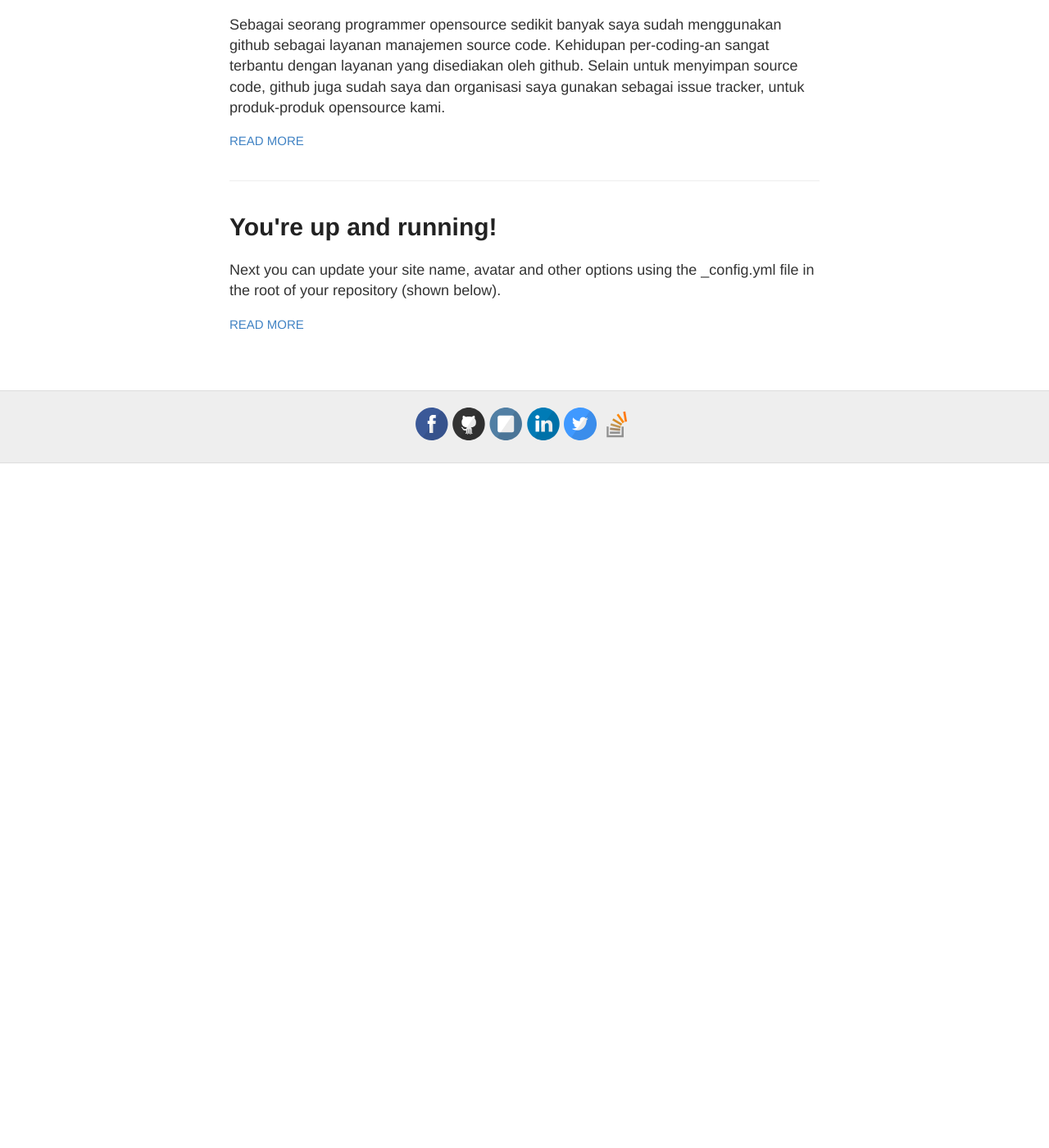
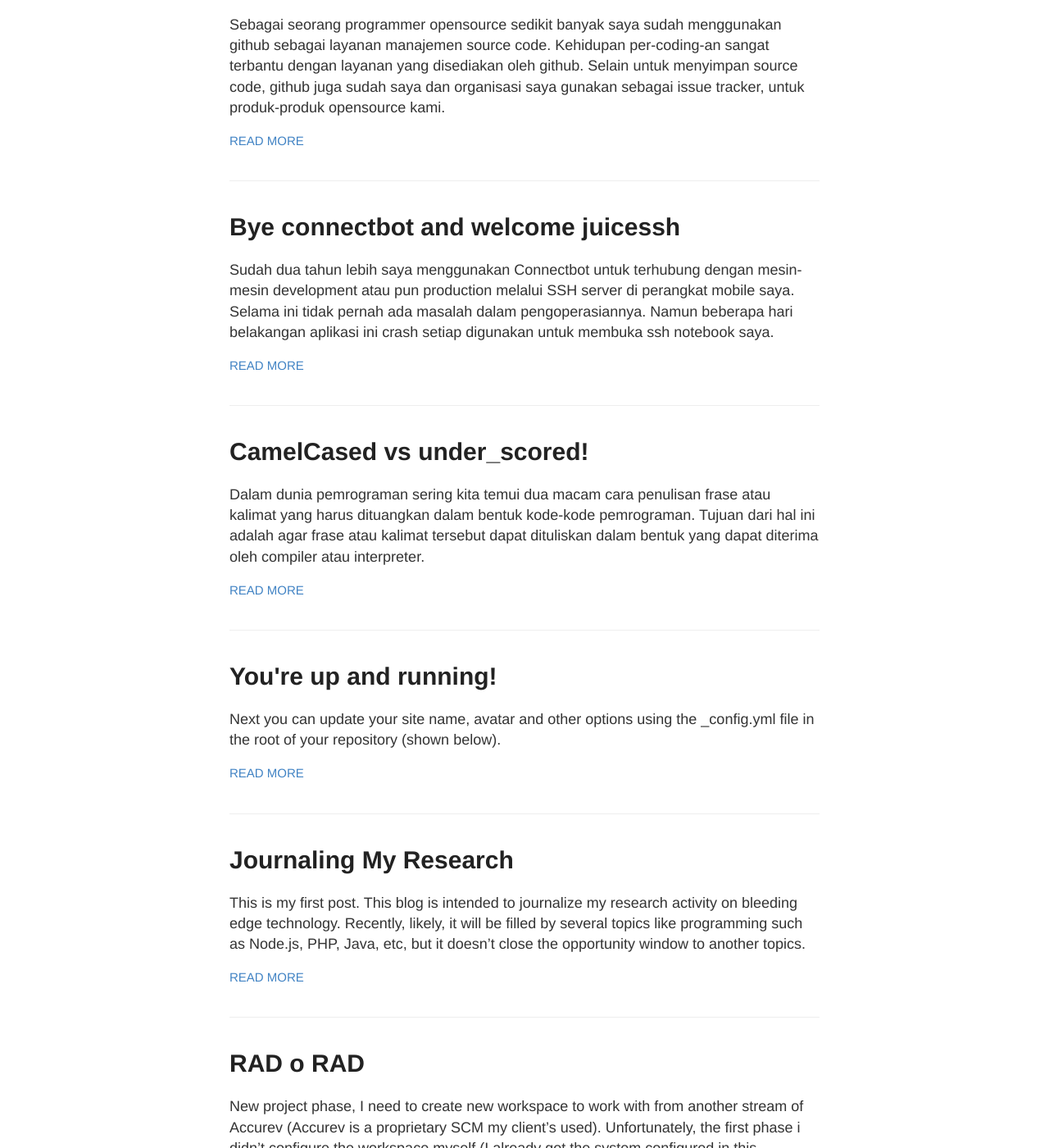
Before and after one commit to reekoheek/reekoheek.github.io, a Jekyll site: the page built from index.html, in a window 1280 px wide and 1400 px high, scrolled down 209 px. Shown: the whole window at 82% size. Built offline with Jekyll 4.4.1, drawn with Linux system fonts in a browser that asks for light colours; Markdown is read by kramdown in place of the engine named in the settings; before the commit the page ends 900 px from its top, so only the background shows below that; some of the changed text lies outside the part shown.

Commit message:
moved post from reekodezz

```diff
--- /dev/null
+++ b/_posts/2013-11-19-Boot-up.md
@@ -0,0 +1,10 @@
+---
+layout: post
+title: Boot up!
+---
+
+Recently, I've been working at project for big international client. It's an iPad application for their customers. I've had learned a lot about how small mistake in architectural decision could affect much for the development process. In this experiences, I found that many developers frustrated and even put their head at stake for this application.
+
+Gladly for me, I have many experiences to learn about. Good architecture, bad architecture, new programming language (yeah, I've made myself expert at iOS application with Objective-C today), designing, and experiencing the USA work of field. Later post, I will share in this blog about this experiences.
+
+In my spare times, I also working at my internal projects to build product. This is my sandbox playground to mix the latest technology I've known to make something. Cant wait to share here about it.
--- /dev/null
+++ b/_posts/2013-11-25-RAD-o-RAD.md
@@ -0,0 +1,14 @@
+---
+layout: post
+title: RAD o RAD
+---
+
+New project phase, I need to create new workspace to work with from another stream of Accurev (Accurev is a proprietary SCM my client's used). Unfortunately, the first phase i didn't configure the workspace myself (I already got the system configured in this Thinkpad I've got from my client).
+
+Started with get new stream into my local workspace from Accurev. I thought it wil easy, because I knew how to do it. The problem is the stream is way too big. To download the stream takes about 6 hours and it's not the only problem. The download failed several times and I have to redo everything. It took more than 5 days to do this. The hashtag is #AccurevS*ck
+
+Eventually, I've managed to download the stream to local workspaces. Yay.. I celebrated that myself. And then next step to deal with. The RAD workspace configuration. (Playing horror music)
+
+I open my client organization's wiki, the one that have been written by everyone who is member of organization, especially developers and architects. There were many wiki posts that seemed will explain how to establish new workspace. But then I realized many of them are old posts.
+
+Argh... And I still trying blindly right now.
--- /dev/null
+++ b/_posts/2013-12-03-Journaling-My-Research.md
@@ -0,0 +1,10 @@
+---
+layout: post
+title: Journaling My Research
+---
+
+This is my first post. This blog is intended to journalize my research activity on bleeding edge technology. Recently, likely, it will be filled by several topics like programming such as Node.js, PHP, Java, etc, but it doesn't close the opportunity window to another topics.
+
+There's no intention to flame on several hot topics but my intention to make the journal as open as possible to be widely accessed to me from anywhere and anytime using any means to reach the web.
+
+So... let's start our journey..
--- /dev/null
+++ b/_posts/2014-03-12-CamelCased-vs-under_scored.md
@@ -0,0 +1,14 @@
+---
+layout: post
+title: CamelCased vs under_scored!
+---
+
+Dalam dunia pemrograman sering kita temui dua macam cara penulisan frase atau kalimat yang harus dituangkan dalam bentuk kode-kode pemrograman. Tujuan dari hal ini adalah agar frase atau kalimat tersebut dapat dituliskan dalam bentuk yang dapat diterima oleh compiler atau interpreter.
+
+CamelCased atau dalam bentuk punuk-punuk unta, dimana kalimat dipisahkan kata per kata dengan menggunakan huruf kapital (besar) dan normal (kecil).
+
+ContohnyaAdalahSebagaiBerikut
+
+under_scored atau dalam bentuk kata perkata dipisahkan dengan garis bawah (underscore) sebagai pengganti spasi dalam penulisan umum.
+
+contohnya_adalah_sebagai_berikut
--- /dev/null
+++ b/_posts/2014-04-02-Bye-connectbot-and-welcome-juicessh.md
@@ -0,0 +1,15 @@
+---
+layout: post
+title: Bye connectbot and welcome juicessh
+tags: [bahasa]
+---
+
+Sudah dua tahun lebih saya menggunakan Connectbot untuk terhubung dengan mesin-mesin development atau pun production melalui SSH server di perangkat mobile saya. Selama ini tidak pernah ada masalah dalam pengoperasiannya. Namun beberapa hari belakangan aplikasi ini crash setiap digunakan untuk membuka ssh notebook saya.
+
+Hal ini sedikit membuat kesulitan karena meskipun notebook saya tidak pernah jauh dari jangkauan saya tetapi terkadang saya cukup malas menjangkaunya jika hanya untuk mengecek status dari meja yang lain. Akhirnya iseng-iseng saya mencari alternatif dari Connectbot.
+
+Spesifikasi yang saya inginkan dalam produk alternatif itu adalah:
+1. Mampu terhubung dengan ssh server
+2. Mampu menyimpan profile dari mesin-mesin yang sering digunakan.
+
+Dari hasil pencarian akhirnya saya mencoba menggunakan JuiceSSH. Kesan pertama yang saya dapatkan, JuiceSSH adalah aplikasi yang lebih lengkap daripada ConnectBot. Dan JuiceSSH tidak mengalami masalah saat terhubung dengan notebook saya melalui SSH.
```
Also changed, not shown: _posts/2015-05-19-Selamat-Datang-Jekyll.md (+1 -1 lines), pas.json (added, +8 -0 lines), _posts/2014-03-03-Hello-World.md (renamed from _posts/2014-3-3-Hello-World.md).
